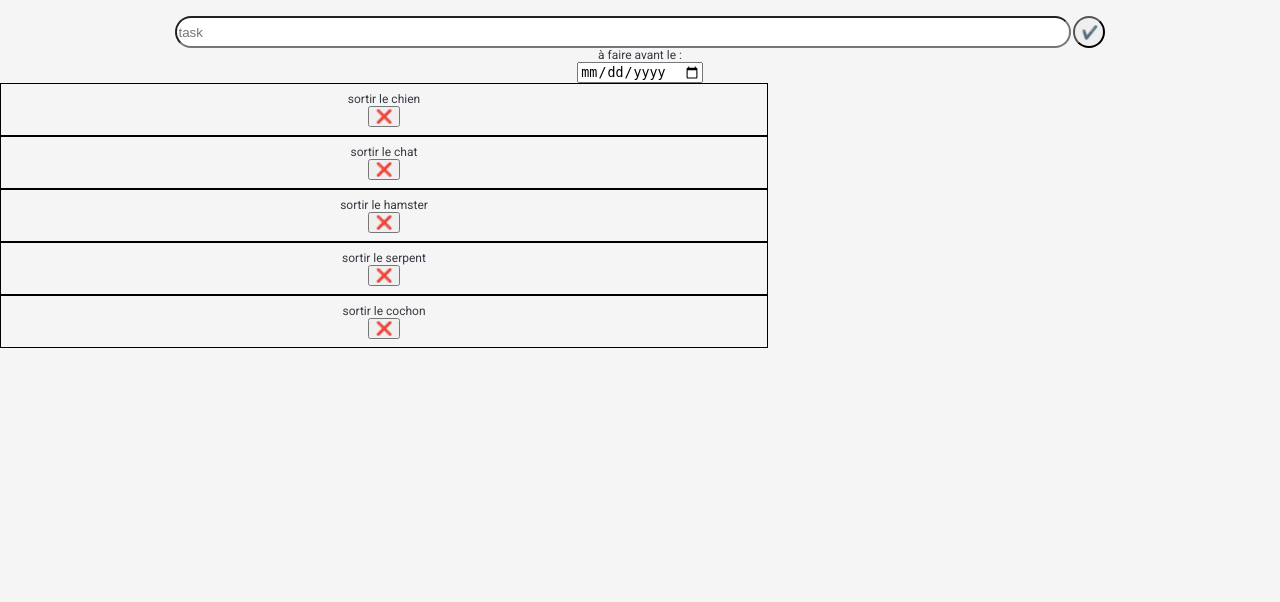
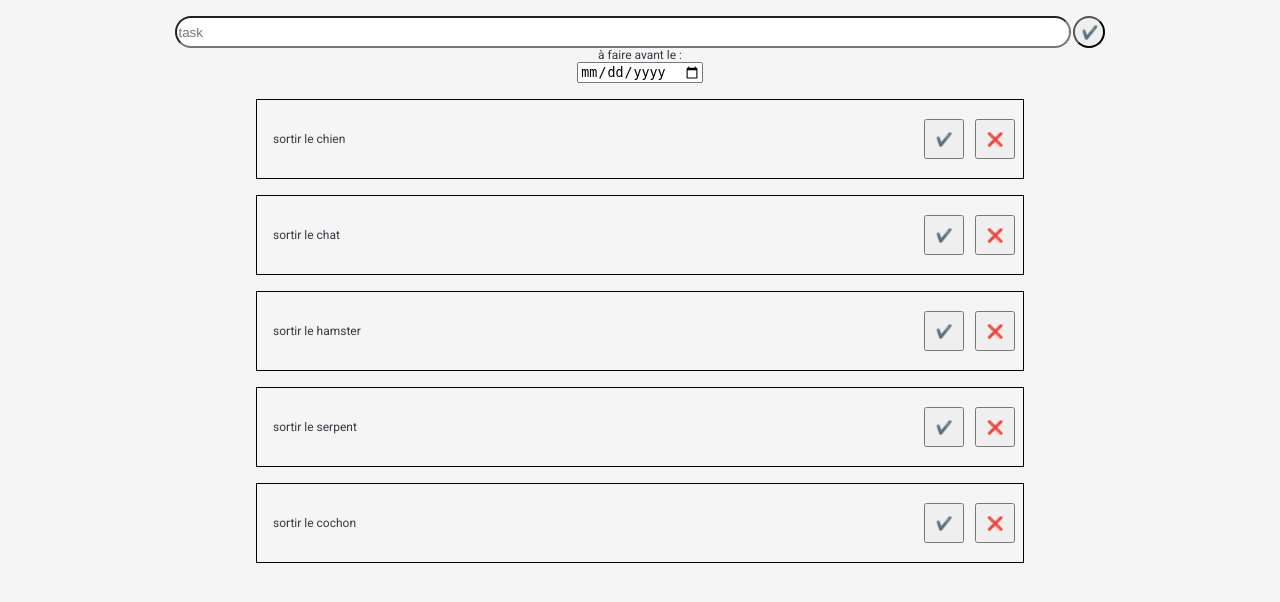
Before and after one commit to AlexLKD/todo-list, a PHP site: page / in a window 1280 px wide. Shown: the part 44-646 px from the top of the page. Run offline with PHP 8.4, Linux system fonts and the light colour scheme; data comes from the database, SQL or seed files in the repository.

Commit message:
css button

```diff
--- a/index.php
+++ b/index.php
@@ -1,29 +1,10 @@
-<?php
-try {
-    $dbCo = new PDO(
-    'mysql:host=localhost;dbname=todo_list;charset=utf8',
-'phplocal',
-'phplocal'
-);
-$dbCo->setAttribute(PDO::ATTR_DEFAULT_FETCH_MODE,
-PDO::FETCH_ASSOC);
-}
-catch (Exception $e) {
-die('Unable to connect to the database.
-'.$e->getMessage());
-}
-
-?>
-
-
-
 <!DOCTYPE html>
 <html lang="en">
 
 <head>
     <meta charset="UTF-8">
     <meta name="viewport" content="width=device-width, initial-scale=1.0">
-    <link rel="stylesheet" href="style.css">
+    <link rel="stylesheet"  href="style.css">
     <title>todo-list</title>
 </head>
 
@@ -45,18 +26,18 @@ die('Unable to connect to the database.
             <?php
          try {
             $dbCo = new PDO(
-                    'mysql:host=localhost;dbname=todo-list;charset=utf8',
+            'mysql:host=localhost;dbname=todo_list;charset=utf8',
         'phplocal',
         'phplocal'
         );
-                $dbCo->setAttribute(
-                    PDO::ATTR_DEFAULT_FETCH_MODE,
-                    PDO::FETCH_ASSOC
-                );
-            } catch (Exception $e) {
+        $dbCo->setAttribute(PDO::ATTR_DEFAULT_FETCH_MODE,
+        PDO::FETCH_ASSOC);
+        }
+        catch (Exception $e) {
         die('Unable to connect to the database.
-                ' . $e->getMessage());
+        '.$e->getMessage());
         }
+
 
             if (isset($_POST['submit'])) {
                 $task = $_POST['task'];
@@ -78,9 +59,12 @@ die('Unable to connect to the database.
             $query = $dbCo->prepare("SELECT Id_task, text FROM task;");
             $query->execute();
             $result = $query->fetchAll();
-            echo '<ul class"main-nav-list">';
+            echo '<ul class="main-nav-list">';
             foreach ($result as $task) {
-                echo '<li class="main-nav-item">' . $task['text'] . '<form action="" method="POST" class="delete-form"><button type="submit" class="delete-button" name="delete" value="' . $task['Id_task'] . '">❌</button></form></li>';
+                echo '<li class="main-nav-item">' . $task['text'] . '<div>
+                <form class="main-nav-form" action="" method="POST" class="delete-form">
+                <button type="submit" class="button" name="delete" value="' . $task['Id_task'] . '">✔️</button>
+                <button type="submit" class="button" name="delete" value="' . $task['Id_task'] . '">❌</button></form> </div></li>';
             }
             echo '</ul>';
             ?>
--- a/style.css
+++ b/style.css
@@ -74,5 +74,29 @@ body {
     list-style: none;
     border: 1px black solid;
     width: 60%;
-    padding: 0.5rem;
+    height: 10vh;
+    display: flex;
+    justify-content: space-between;
+    align-items: center;
+    padding: 0.5rem 0.5rem 0.5rem 1rem;
 }
+
+.button-img{
+    height: 100%;
+    aspect-ratio: 1/1;
+}
+
+.main-nav-button{
+    height: 100%;
+}
+
+
+.button{
+    height: 40px;
+    aspect-ratio: 1/1;
+    /* margin: 0 0.5rem; */
+}
+
+.main-nav-form :first-child{
+    margin-right: 0.5rem;
+}
```
Lines whose indentation alone changed are shown as unchanged.
